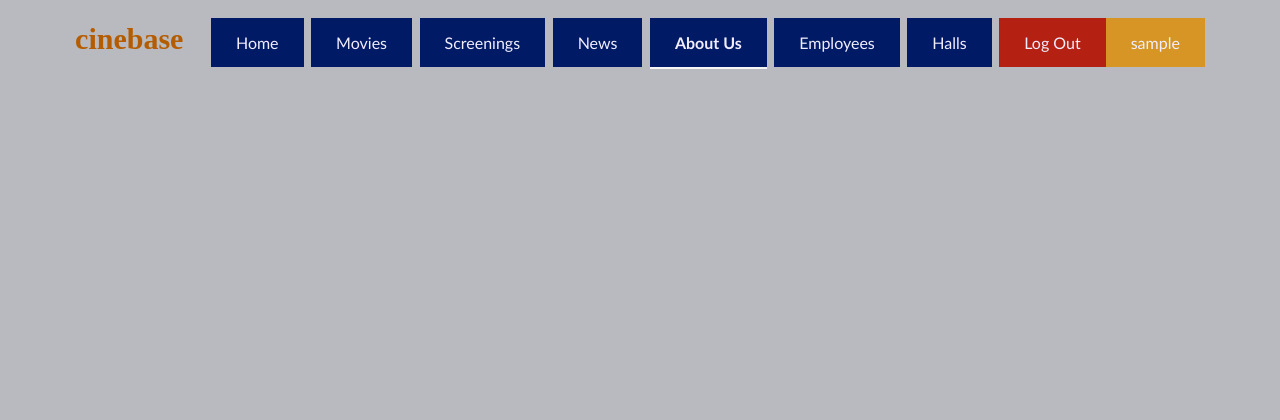
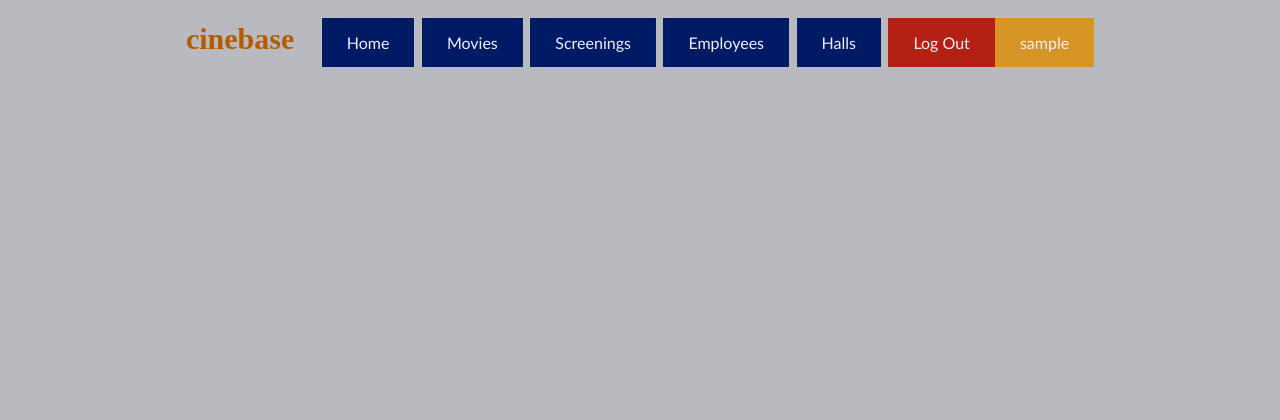
Before and after one commit to utzn42/Cinebase-IMSE-WS2018-, a PHP site: page /aboutUs.php in a window 1280 px wide. Shown: the top 420 px of the page. Run offline with PHP 8.4, Linux system fonts and the light colour scheme; the visitor is signed in with stand-in values (Sample User, id 1).

Commit message:
news and about us deleted from every site (except from reserveticket, here's a different problem...)

```diff
--- a/homepage/aboutUs.php
+++ b/homepage/aboutUs.php
@@ -20,11 +20,6 @@ session_start();
         </button>
         <button onclick="window.location='movies.php';" class="buttonBig">Movies</button>
         <button onclick="window.location='screening.php';" class="buttonBig">Screenings</button>
-        <button onclick="window.location='news.php';" class="buttonBig">News</button>
-        <button onclick="window.location='aboutUs.php';"
-                style="border-bottom: 2px solid whitesmoke; font-weight: bold" class="buttonBig">About
-            Us
-        </button>
         <?php if (isset($_SESSION['loggedinAdmin']) && $_SESSION['loggedinAdmin'] == true) {
             echo "<button onclick=\"window.location='employee_administration.php';\" class=\"buttonBig\">Employees</button>";
         } ?>
--- a/homepage/movies.php
+++ b/homepage/movies.php
@@ -32,8 +32,6 @@ $conn = new mysqli('localhost', $user, $pass, $database) or die("dead");
                 style="border-bottom: 2px solid whitesmoke; font-weight: bold" class="buttonBig">Movies
         </button>
         <button onclick="window.location='screening.php';" class="buttonBig">Screenings</button>
-        <button onclick="window.location='news.php';" class="buttonBig">News</button>
-        <button onclick="window.location='aboutUs.php';" class="buttonBig">About Us</button>
         <?php if (isset($_SESSION['loggedinAdmin']) && $_SESSION['loggedinAdmin'] == true) {
             echo "<button onclick=\"window.location='employee_administration.php';\" class=\"buttonBig\">Employees</button>";
         } ?>
--- a/homepage/news.php
+++ b/homepage/news.php
@@ -21,10 +21,6 @@ session_start();
         </button>
         <button onclick="window.location='movies.php';" class="buttonBig">Movies</button>
         <button onclick="window.location='screening.php';" class="buttonBig">Screenings</button>
-        <button onclick="window.location='news.php';"
-                style="border-bottom: 2px solid whitesmoke; font-weight: bold" class="buttonBig">News
-        </button>
-        <button onclick="window.location='aboutUs.php';" class="buttonBig">About Us</button>
         <?php if (isset($_SESSION['loggedinAdmin']) && $_SESSION['loggedinAdmin'] == true) {
             echo "<button onclick=\"window.location='employee_administration.php';\" class=\"buttonBig\">Employees</button>";
         } ?>
--- a/homepage/register.php
+++ b/homepage/register.php
@@ -18,8 +18,6 @@
         </button>
         <button onclick="window.location='movies.php';" class="buttonBig">Movies</button>
         <button onclick="window.location='screening.php';" class="buttonBig">Screenings</button>
-        <button onclick="window.location='news.php';" class="buttonBig">News</button>
-        <button onclick="window.location='aboutUs.php';" class="buttonBig">About Us</button>
         <button id="signIn" onclick="document.getElementById('popUpLogin').style.display='block'"
                 class="buttonLogin">
             Sign In
--- a/homepage/screening.php
+++ b/homepage/screening.php
@@ -32,8 +32,6 @@ $conn = new mysqli('localhost', $user, $pass, $database) or die("dead");
                 style="border-bottom: 2px solid whitesmoke; font-weight: bold" class="buttonBig">
             Screenings
         </button>
-        <button onclick="window.location='news.php';" class="buttonBig">News</button>
-        <button onclick="window.location='aboutUs.php';" class="buttonBig">About Us</button>
         <?php if (isset($_SESSION['loggedinAdmin']) && $_SESSION['loggedinAdmin'] == true) {
             echo "<button onclick=\"window.location='employee_administration.php';\" class=\"buttonBig\">Employees</button>";
         } ?>
--- a/homepage/user.php
+++ b/homepage/user.php
@@ -31,8 +31,6 @@ $conn = new mysqli('localhost', $user, $pass, $database) or die("dead");
     <button onclick="window.location='movies.php';" class="buttonBig">Movies
     </button>
     <button onclick="window.location='screening.php';" class="buttonBig">Screenings</button>
-    <button onclick="window.location='news.php';" class="buttonBig">News</button>
-    <button onclick="window.location='aboutUs.php';" class="buttonBig">About Us</button>
     <button id="signIn" onclick="document.getElementById('popUpLogin').style.display='block'"
             class="buttonLogin">
       Sign In
```
